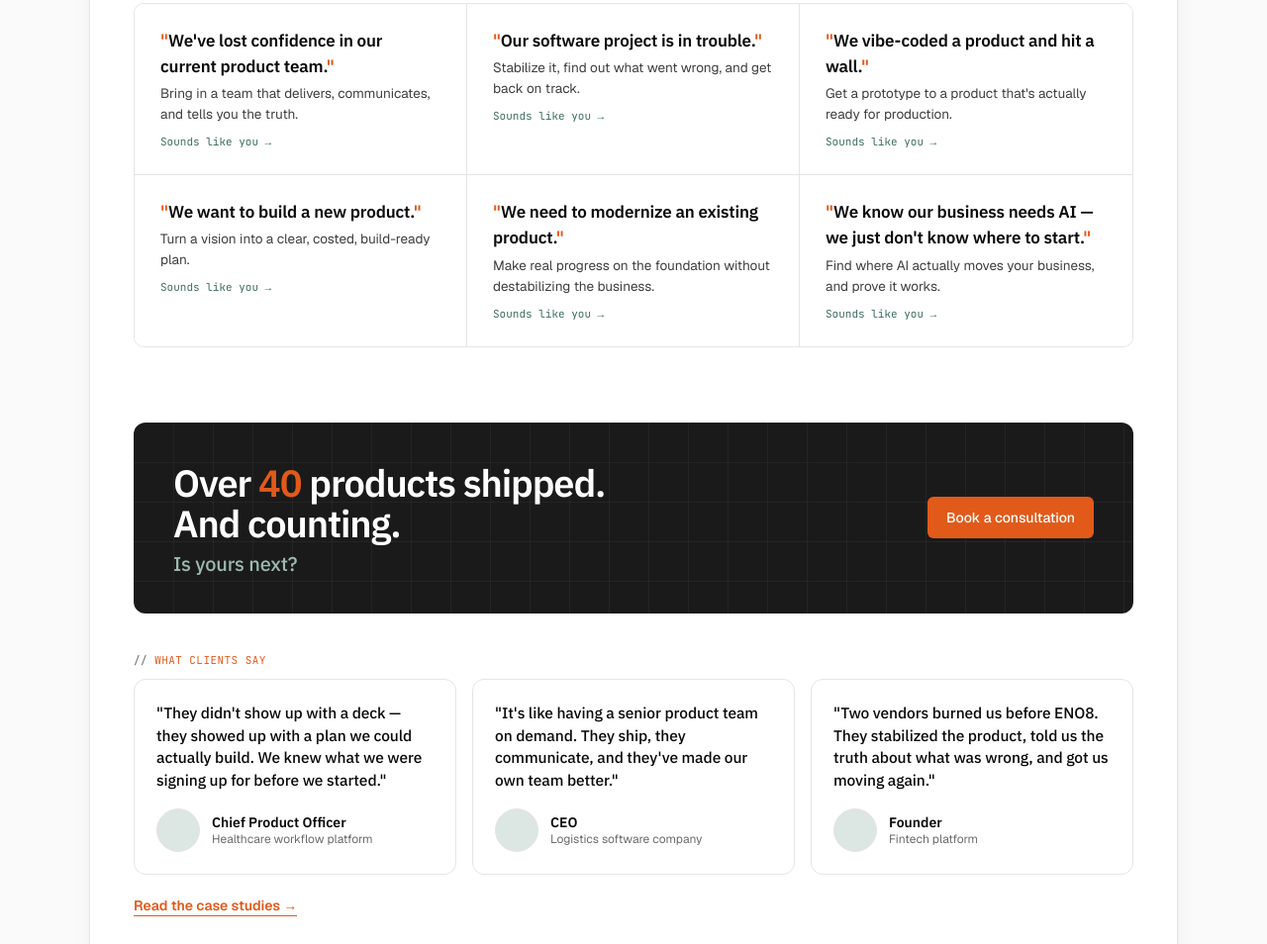
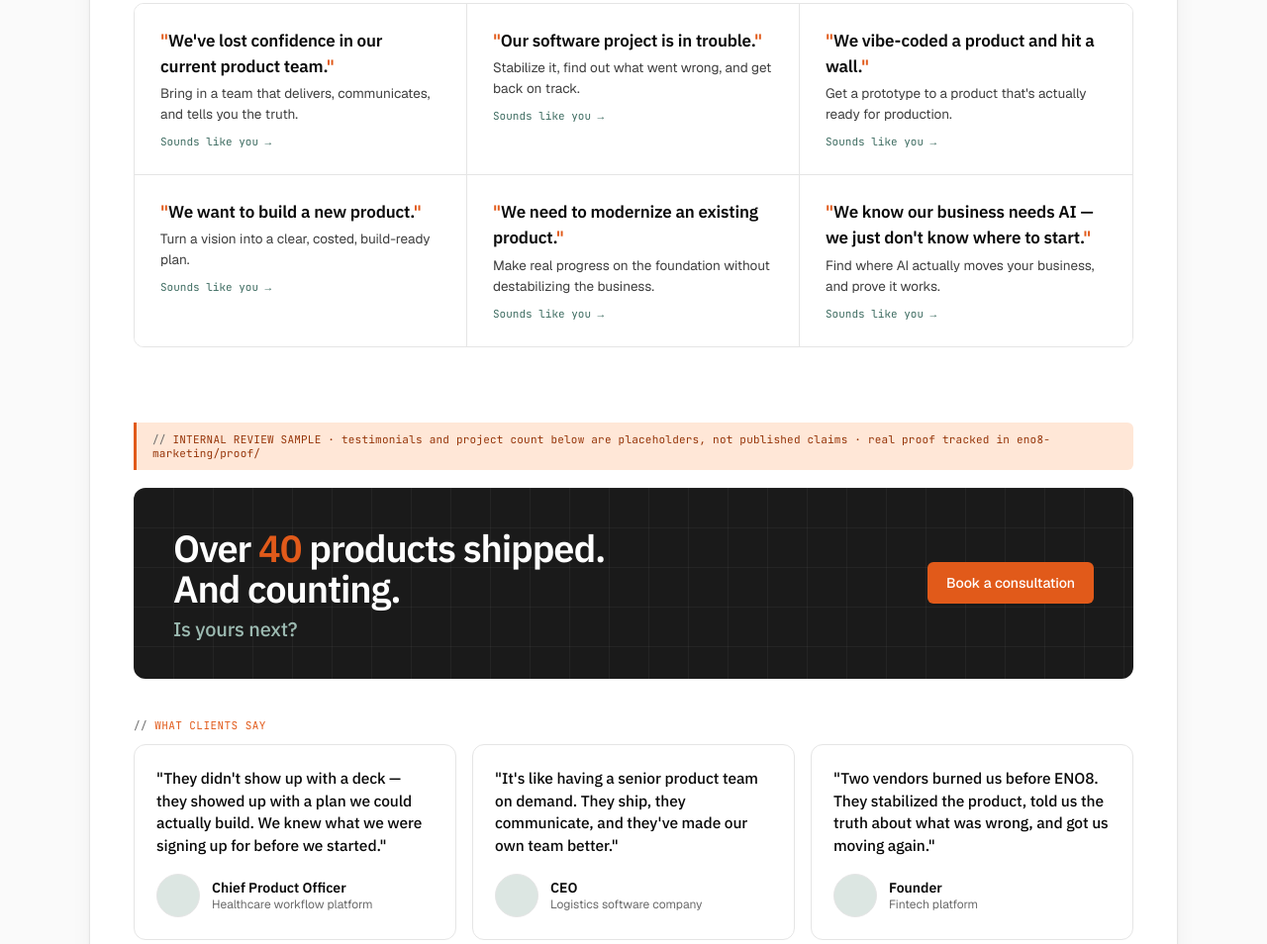
Before and after one commit to jfrancis21/eno8-brand-sample, a plain HTML site: page index.html in a window 1280 px wide. Shown: the part 1282-2236 px from the top of the page at 99% size. Drawn offline with nearby package versions, Linux system fonts and the light colour scheme.

Commit message:
v5.1: label placeholder proof content for internal review (Atlas repo review)
Co-Authored-By: Claude Opus 4.8 <noreply@anthropic.com>

```diff
--- a/index.html
+++ b/index.html
@@ -160,6 +160,17 @@
 
   /* ===== proof band + testimonials (Phillip: proof front-and-center) ===== */
   .proof { background: var(--white); padding: 4px 44px 72px; }
+  .placeholder-strip {
+    margin: 0 0 18px;
+    padding: 10px 16px;
+    background: var(--orange-soft);
+    border-left: 3px solid var(--orange);
+    border-radius: 0 6px 6px 0;
+    font-family: 'JetBrains Mono', monospace;
+    font-size: 11px; letter-spacing: 0.02em;
+    color: var(--orange-state);
+  }
+  .placeholder-strip::before { content: "// "; color: var(--ink-5); }
   .proof-band {
     background: var(--charcoal); color: #fff; border-radius: 12px;
     padding: 40px; position: relative; overflow: hidden;
@@ -220,7 +231,7 @@
   <span class="mark">ENO<span class="w8">8</span></span>
   <span class="title">Homepage Hero Sample &middot; &ldquo;Own what&rsquo;s next&rdquo;</span>
   <span class="spacer"></span>
-  <span class="stamp">// v5 &middot; aligned to merged messaging doc &middot; 2026-07-29</span>
+  <span class="stamp">// v5.1 &middot; internal review &middot; placeholder proof labeled &middot; 2026-07-29</span>
 </div>
 
 <div class="frame-wrap">
@@ -306,6 +317,7 @@
 
     <!-- proof band + testimonials (Phillip: proof front-and-center) -->
     <div class="proof">
+      <div class="placeholder-strip">INTERNAL REVIEW SAMPLE &middot; testimonials and project count below are placeholders, not published claims &middot; real proof tracked in eno8-marketing/proof/</div>
       <div class="proof-band">
         <p class="proof-stat">Over <span class="num">40</span> products shipped. And counting.<span class="q">Is yours next?</span></p>
         <button class="btn btn-primary">Book a consultation</button>
```
